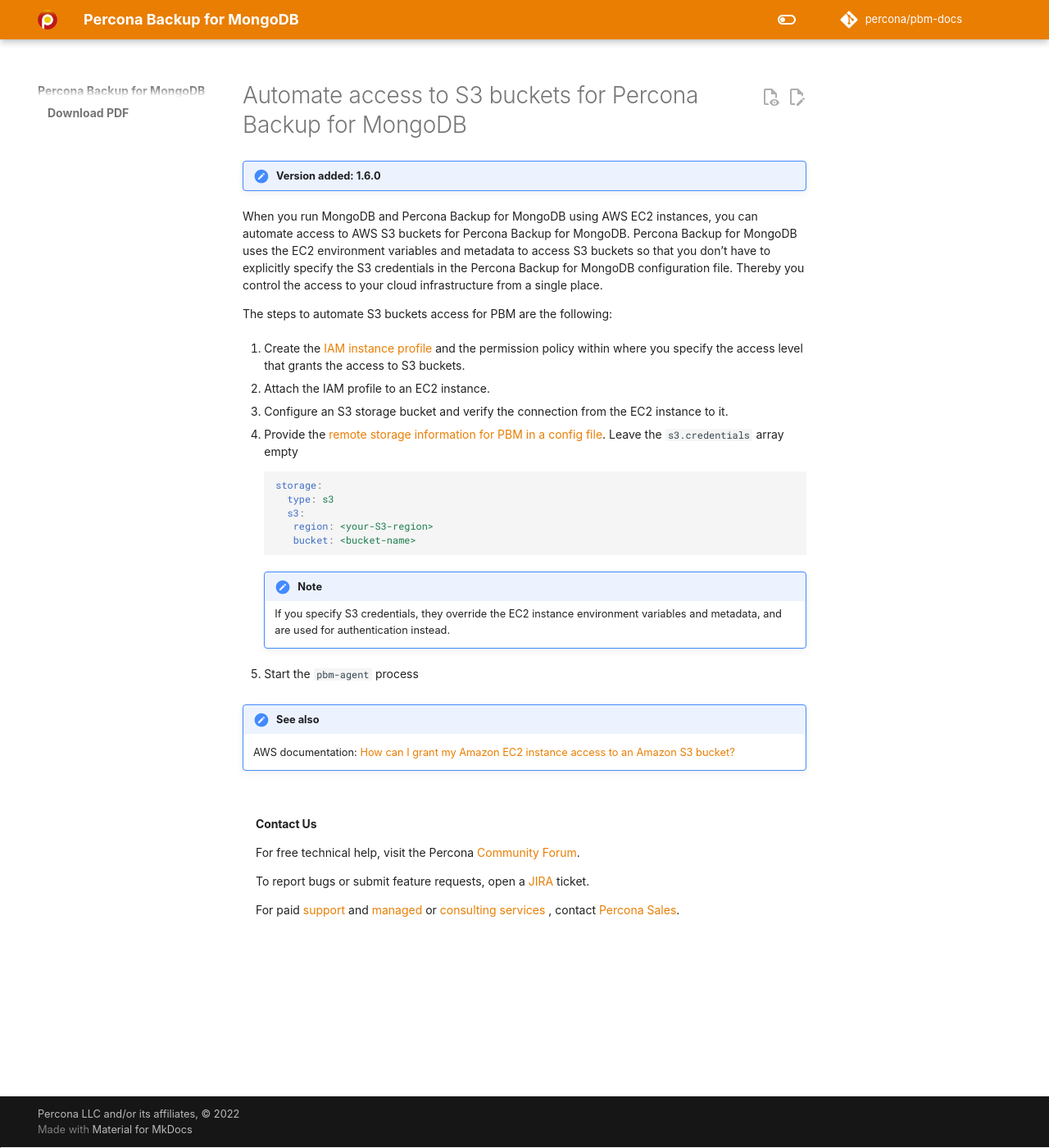
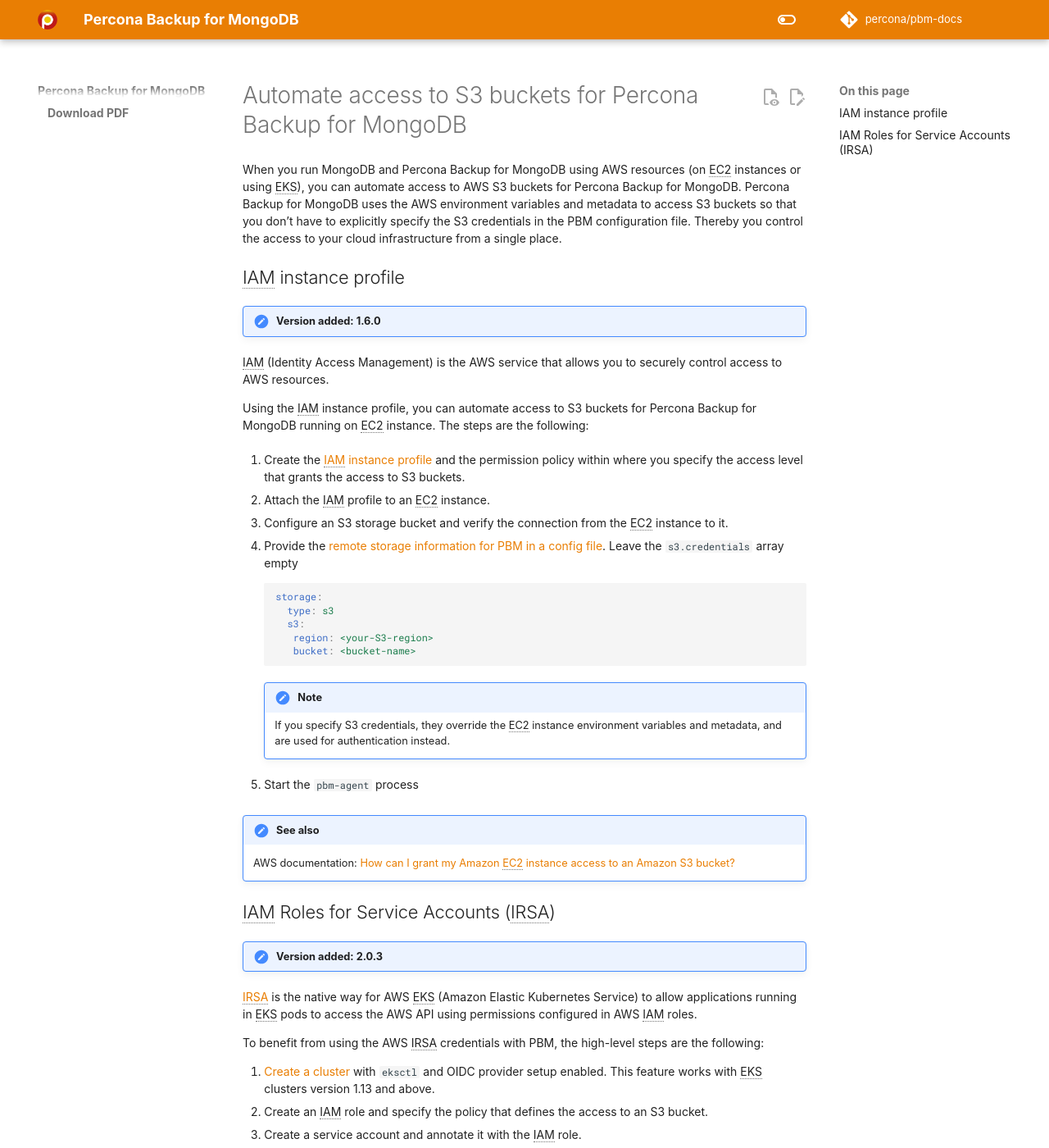
Before and after one commit to percona/pbm-docs, an MkDocs documentation site: the page built from docs/manage/automate-s3-access.md, in a window 1280 px wide and 1400 px high. Shown: the whole window at 82% size. Built offline with MkDocs 1.6.1 and Material for MkDocs 9.7.7, drawn with Linux system fonts in a browser that asks for light colours; nearby versions of some CDN libraries; some web fonts are replaced; comment, search, counter and statistics services are not loaded; some of the changed text lies outside the part shown.

Commit message:
PBM-1009 Documented IRSA support

```diff
--- a/docs/manage/automate-s3-access.md
+++ b/docs/manage/automate-s3-access.md
@@ -1,10 +1,14 @@
 # Automate access to S3 buckets for Percona Backup for MongoDB
+
+When you run MongoDB and Percona Backup for MongoDB using AWS resources (on EC2 instances or using EKS), you can automate access to AWS S3 buckets for Percona Backup for MongoDB. Percona Backup for MongoDB uses the AWS environment variables and metadata to access S3 buckets so that you don’t have to explicitly specify the S3 credentials in the PBM configuration file. Thereby you control the access to your cloud infrastructure from a single place.
+
+## IAM instance profile
 
 !!! admonition "Version added: 1.6.0"
 
-When you run MongoDB and Percona Backup for MongoDB using AWS EC2 instances, you can automate access to AWS S3 buckets for Percona Backup for MongoDB. Percona Backup for MongoDB uses the EC2 environment variables and metadata to access S3 buckets so that you don’t have to explicitly specify the S3 credentials in the Percona Backup for MongoDB configuration file. Thereby you control the access to your cloud infrastructure from a single place.
+IAM (Identity Access Management) is the AWS service that allows you to securely control access to AWS resources.
 
-The steps to automate S3 buckets access for PBM are the following:
+Using the IAM instance profile, you can automate access to S3 buckets for Percona Backup for MongoDB running on EC2 instance. The steps are the following:
 
 1. Create the [IAM instance profile](https://docs.aws.amazon.com/AWSEC2/latest/UserGuide/iam-roles-for-amazon-ec2.html) and the permission policy within where you specify the access level that grants the access to S3 buckets.
 
@@ -33,3 +37,36 @@
 !!! admonition "See also"
 
     AWS documentation: [How can I grant my Amazon EC2 instance access to an Amazon S3 bucket?](https://aws.amazon.com/premiumsupport/knowledge-center/ec2-instance-access-s3-bucket/)
+
+## IAM Roles for Service Accounts (IRSA)
+
+!!! admonition "Version added: 2.0.3"
+
+[IRSA](https://docs.aws.amazon.com/eks/latest/userguide/iam-roles-for-service-accounts.html) is the native way for AWS EKS (Amazon Elastic Kubernetes Service) to allow applications running in EKS pods to access the AWS API using permissions configured in AWS IAM roles.
+
+To benefit from using the AWS IRSA credentials with PBM, the high-level steps are the following:
+
+1. [Create a cluster](https://docs.aws.amazon.com/emr/latest/EMR-on-EKS-DevelopmentGuide/setting-up-eks-cluster.html) with `eksctl` and OIDC provider setup enabled. This feature works with EKS clusters version 1.13 and above.
+2. Create an IAM role and specify the policy that defines the access to an S3 bucket.
+3. Create a service account and annotate it with the IAM role.
+3. Configure your pod by using the service account created in the previous step and assume the IAM role.
+4. Provide the remote storage information for PBM in a config file. Leave the `s3.credentials` array empty, since PBM uses the `AWS_ROLE_ARN`/`AWS_WEB_IDENTITY_TOKEN_FILE` environment variables which are either automatically provided (i.e. injected by Kubernetes mutating admission controller in EKS) or which you can define manually (if you don't want to the admission controller to modify your pods)
+
+
+!!! note
+
+    If IRSA-related credentials are defined, they have the priority over any IAM instance profile. However, if you intentionally specify S3 credentials in PBM configuration file, they override any IRSA/IAM instance profile related credentials and are used for authentication instead.
+
+!!! admonition "See also"
+
+    AWS documentation:
+
+    * [Introducing fine-grained IAM roles for service accounts](https://aws.amazon.com/blogs/opensource/introducing-fine-grained-iam-roles-service-accounts/)
+    * [How do I use the IAM roles for service accounts (IRSA) feature with Amazon EKS to restrict access to an Amazon S3 bucket?](https://aws.amazon.com/premiumsupport/knowledge-center/eks-restrict-s3-bucket/)
+
+
+
+*[EC2]: Elastic Compute Cloud
+*[EKS]: Elastic Kubernetes Service
+*[IAM]: Identity Access Management
+*[IRSA]: IAM Roles for Service Accounts
```
